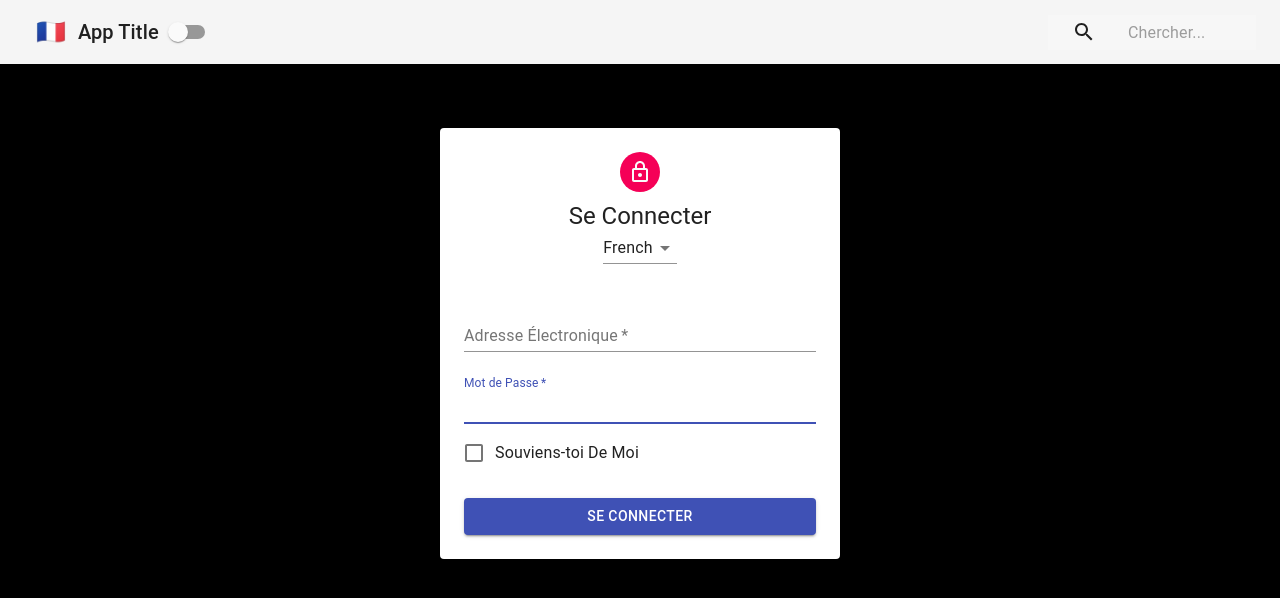
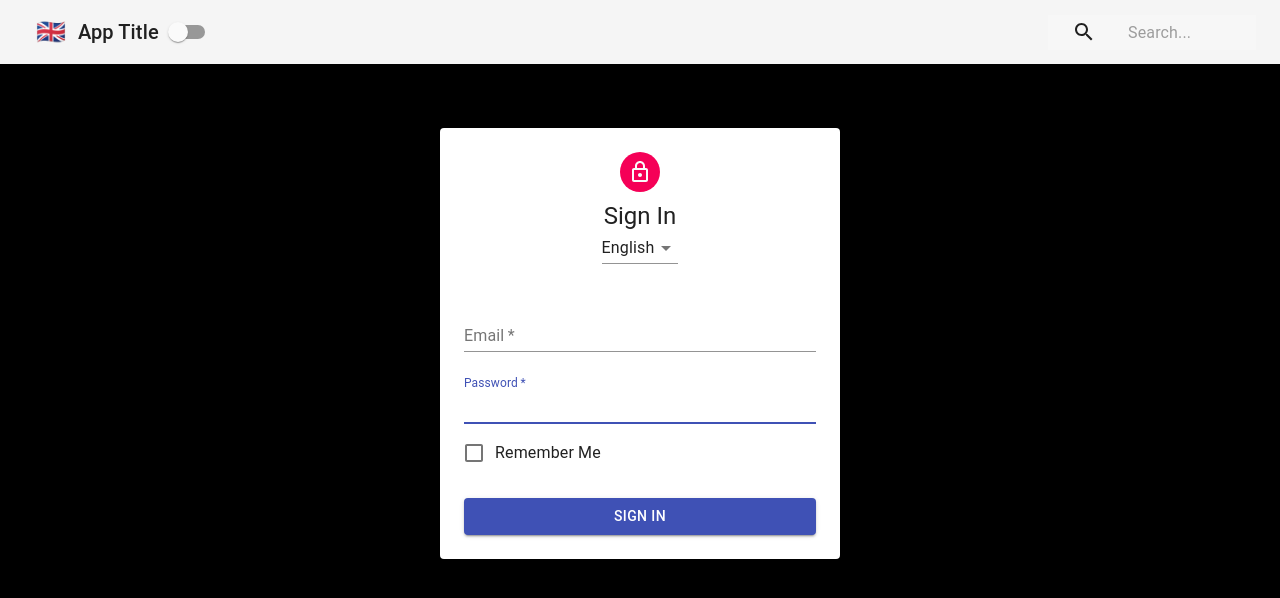
Before and after one commit to christianhubbard/context-language-signon, a React (Create React App) app: page / in a window 1280 px wide. Shown: the top 598 px of the page. Built offline with nearby package versions, Linux system fonts and the light colour scheme.

Commit message:
Refactoring Language Context to functional component

```diff
--- a/src/contexts/LanguageContext.js
+++ b/src/contexts/LanguageContext.js
@@ -1,21 +1,17 @@
-import React, {Component, createContext} from 'react';
+import React, { createContext, useState} from 'react';
 
 export const LanguageContext = createContext();
 
-export class LanguageProvider extends Component {
-    constructor(props){
-        super(props)
-        this.state = {language: 'french'}
-        this.changeLanguage = this.changeLanguage.bind(this);
-    }
-    changeLanguage(e){
-        this.setState({language: e.target.value})
-    }
-    render() {
+export function LanguageProvider(props) {
+    const [language, setLanguage] = useState('english')
+
+
+    const changeLanguage = (e) => setLanguage(e.target.value)
+
         return (
-            <LanguageContext.Provider value={{...this.state, changeLanguage: this.changeLanguage}}>
-                {this.props.children}
+            <LanguageContext.Provider value={{language, changeLanguage}}>
+                {props.children}
             </LanguageContext.Provider>
         )
-    }
+
 };
```
